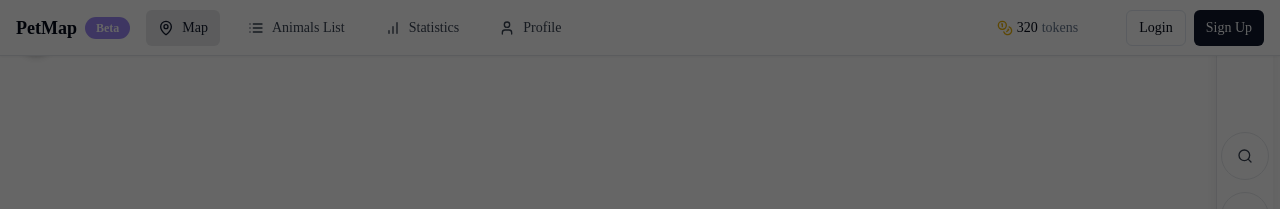
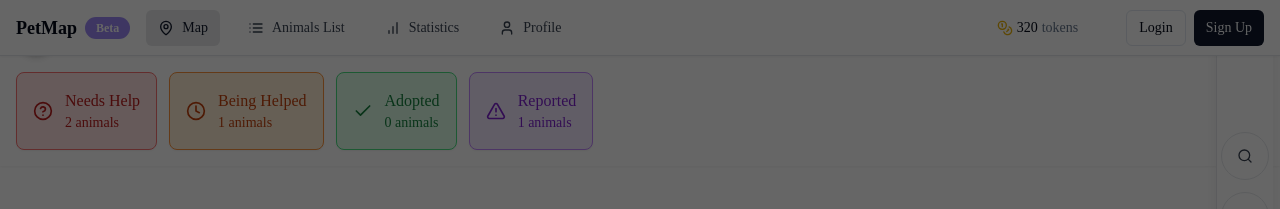
Before and after one commit to Emelyanchik/pawsitive-compassion-map, a React (Vite) app: page / in a window 1280 px wide. Shown: the top 209 px of the page. Built offline with nearby package versions, Linux system fonts and the light colour scheme; no server answers.

Commit message:
Add more features
Improve the project by adding more features.

```diff
--- a/package.json
+++ b/package.json
@@ -43,7 +43,7 @@
     "class-variance-authority": "^0.7.1",
     "clsx": "^2.1.1",
     "cmdk": "^1.0.0",
-    "date-fns": "^3.6.0",
+    "date-fns": "^4.1.0",
     "embla-carousel-react": "^8.3.0",
     "input-otp": "^1.2.4",
     "lucide-react": "^0.462.0",
--- a/src/components/AnimalListView.tsx
+++ b/src/components/AnimalListView.tsx
@@ -6,6 +6,7 @@ import { Button } from '@/components/ui/button';
 import { ScrollArea } from '@/components/ui/scroll-area';
 import { Info, Heart, PawPrint, Clock } from 'lucide-react';
 import AnimalDetailsDialog from './AnimalDetailsDialog';
+import { format } from 'date-fns';
 
 const AnimalListView = () => {
   const { filteredAnimals, setSelectedAnimal } = useMap();
@@ -38,6 +39,15 @@ const AnimalListView = () => {
     if (type === 'cat') return <PawPrint className="h-4 w-4 text-petmap-green" />;
     if (type === 'dog') return <PawPrint className="h-4 w-4 text-petmap-orange" />;
     return <PawPrint className="h-4 w-4" />;
+  };
+
+  const formatDate = (dateString: string) => {
+    try {
+      const date = new Date(dateString);
+      return format(date, 'MMM d, yyyy');
+    } catch {
+      return dateString;
+    }
   };
 
   if (filteredAnimals.length === 0) {
@@ -78,7 +88,7 @@ const AnimalListView = () => {
                   <span className="capitalize">{animal.type}</span>
                   <span className="text-gray-300">•</span>
                   <Clock className="h-3.5 w-3.5" />
-                  <span>{animal.reportDate}</span>
+                  <span>{formatDate(animal.reportedAt)}</span>
                 </div>
 
                 <p className="text-sm text-gray-600 dark:text-gray-400 mb-3 line-clamp-2">
--- /dev/null
+++ b/src/components/StatusFilterCards.tsx
@@ -0,0 +1,64 @@
+
+import React from 'react';
+import { Card, CardContent } from '@/components/ui/card';
+import { useMap } from '@/contexts/MapContext';
+import { AlertTriangle, Check, Clock, HelpCircle } from 'lucide-react';
+import { cn } from '@/lib/utils';
+
+const StatusFilterCards = () => {
+  const { animals, statusFilter, setStatusFilter } = useMap();
+
+  // Count animals by status
+  const statusCounts = animals.reduce((acc, animal) => {
+    acc[animal.status] = (acc[animal.status] || 0) + 1;
+    return acc;
+  }, {} as Record<string, number>);
+
+  const statuses = [
+    { id: 'needs_help', label: 'Needs Help', color: 'bg-red-100 border-red-400 text-red-700 dark:bg-red-900/30', icon: HelpCircle },
+    { id: 'being_helped', label: 'Being Helped', color: 'bg-orange-100 border-orange-400 text-orange-700 dark:bg-orange-900/30', icon: Clock },
+    { id: 'adopted', label: 'Adopted', color: 'bg-green-100 border-green-400 text-green-700 dark:bg-green-900/30', icon: Check },
+    { id: 'reported', label: 'Reported', color: 'bg-purple-100 border-purple-400 text-purple-700 dark:bg-purple-900/30', icon: AlertTriangle }
+  ];
+
+  const handleFilterClick = (status: string | null) => {
+    setStatusFilter(statusFilter === status ? null : status);
+  };
+
+  return (
+    <div className="flex flex-wrap gap-3 p-4">
+      {statuses.map(status => (
+        <Card
+          key={status.id}
+          className={cn(
+            "cursor-pointer border transition-all hover:shadow",
+            status.color,
+            statusFilter === status.id ? "ring-2 ring-offset-2" : ""
+          )}
+          onClick={() => handleFilterClick(status.id)}
+        >
+          <CardContent className="p-4 flex items-center space-x-3">
+            <status.icon className="h-5 w-5" />
+            <div>
+              <div className="font-medium">{status.label}</div>
+              <div className="text-sm">{statusCounts[status.id] || 0} animals</div>
+            </div>
+          </CardContent>
+        </Card>
+      ))}
+
+      {statusFilter && (
+        <Card
+          className="cursor-pointer border border-gray-300 bg-gray-100 dark:bg-gray-800 dark:border-gray-700"
+          onClick={() => handleFilterClick(null)}
+        >
+          <CardContent className="p-4 flex items-center justify-center">
+            <span>Clear filter</span>
+          </CardContent>
+        </Card>
+      )}
+    </div>
+  );
+};
+
+export default StatusFilterCards;
--- a/src/components/ui/toggle-group.tsx
+++ b/src/components/ui/toggle-group.tsx
@@ -3,6 +3,7 @@ import * as React from "react"
 import * as ToggleGroupPrimitive from "@radix-ui/react-toggle-group"
 import { cn } from "@/lib/utils"
 import { toggleVariants } from "@/components/ui/toggle"
+import { VariantProps } from "class-variance-authority"
 
 const ToggleGroup = React.forwardRef<
   React.ElementRef<typeof ToggleGroupPrimitive.Root>,
@@ -21,7 +22,8 @@ ToggleGroup.displayName = ToggleGroupPrimitive.Root.displayName
 
 const ToggleGroupItem = React.forwardRef<
   React.ElementRef<typeof ToggleGroupPrimitive.Item>,
-  React.ComponentPropsWithoutRef<typeof ToggleGroupPrimitive.Item>
+  React.ComponentPropsWithoutRef<typeof ToggleGroupPrimitive.Item> &
+  VariantProps<typeof toggleVariants>
 >(({ className, children, variant = "default", size = "default", ...props }, ref) => (
   <ToggleGroupPrimitive.Item
     ref={ref}
--- a/src/pages/Index.tsx
+++ b/src/pages/Index.tsx
@@ -4,6 +4,7 @@ import MapComponent from '@/components/MapComponent';
 import AnimalListView from '@/components/AnimalListView';
 import Header from '@/components/Header';
 import ActionSidebar from '@/components/ActionSidebar';
+import StatusFilterCards from '@/components/StatusFilterCards';
 import { Moon, Sun, Map, List } from 'lucide-react';
 import { Button } from '@/components/ui/button';
 import { ToggleGroup, ToggleGroupItem } from "@/components/ui/toggle-group";
@@ -69,8 +70,16 @@ const Index = () => {
       '--petmap-blue': '#0EA5E9'
     } as React.CSSProperties}>
       <Header />
-      <div className="pt-14 h-full relative">
-        {viewMode === 'map' ? <MapComponent /> : <AnimalListView />}
+      <div className="pt-14 h-full relative flex flex-col">
+        {/* Status filter cards at the top */}
+        <div className="z-10 bg-white dark:bg-gray-800 shadow-sm">
+          <StatusFilterCards />
+        </div>
+
+        {/* Main content area */}
+        <div className="flex-1 relative overflow-hidden">
+          {viewMode === 'map' ? <MapComponent /> : <AnimalListView />}
+        </div>
 
         {/* Dark mode toggle */}
         <Button
```
Also changed, not shown: 1 other file (tests, documents, lock files or other folders).
